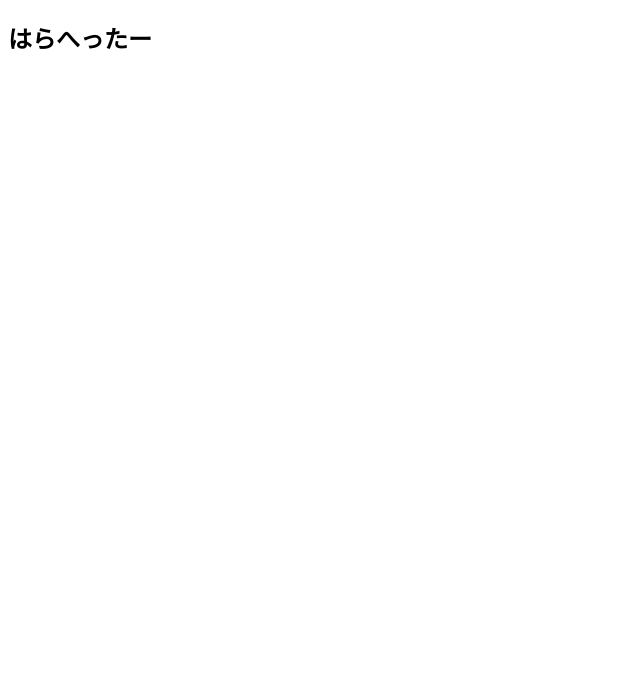
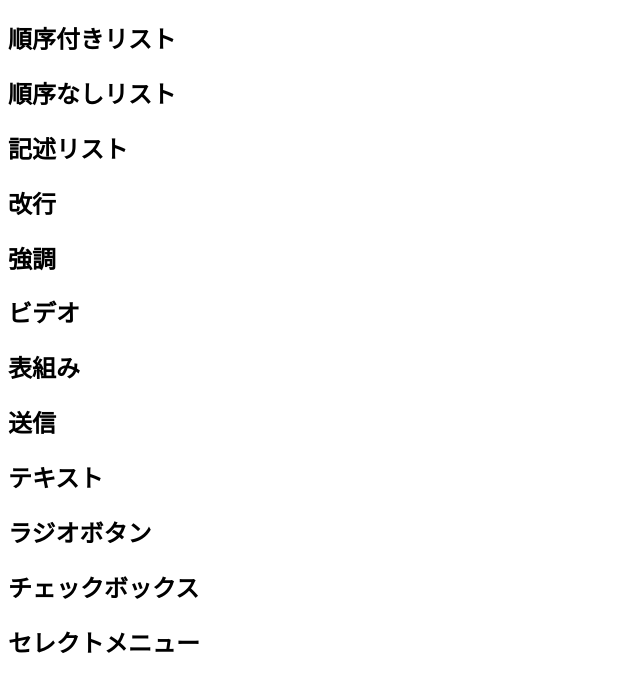
Before and after one commit to yumapiero/2016web1-5, a plain HTML site: page index.html in a window 1280 px wide. Shown: the whole page, without its empty margins (0-640 px from the left). Drawn offline with Linux system fonts and the light colour scheme.

Commit message:
Update index.html

```diff
--- a/index.html
+++ b/index.html
@@ -1,9 +1,21 @@
 <!DOCTYPE html>
 <html>
   <head>
+    <meta charset="utf-8"/>
     <title>ちくわ</title>
   </head>
   <body>
-    <h2>はらへったー</h2>
+    <h2>順序付きリスト</h2>
+    <h2>順序なしリスト</h2>
+    <h2>記述リスト</h2>
+    <h2>改行</h2>
+    <h2>強調</h2>
+    <h2>ビデオ</h2>
+    <h2>表組み</h2>
+    <h2>送信</h2>
+    <h2>テキスト</h2>
+    <h2>ラジオボタン</h2>
+    <h2>チェックボックス</h2>
+    <h2>セレクトメニュー</h2>
   </body>
 </html>
```
